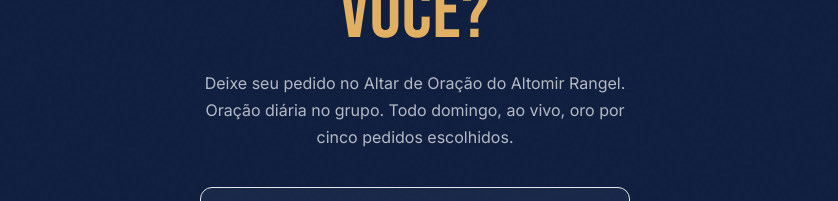
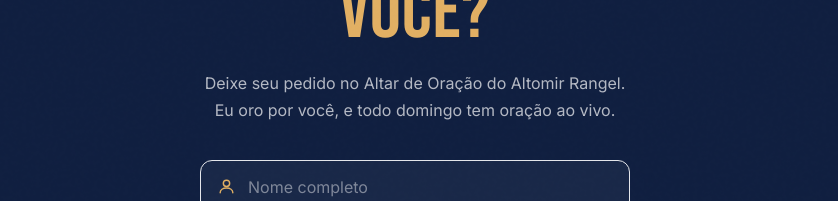
Before and after one commit to arthurrrangel/altomir-rangel, a Next.js app: page /altardanoite in a window 1280 px wide. Shown: the part 491-692 px from the top of the page, without its empty margins (225-1063 px from the left). Built offline with nearby package versions, Linux system fonts and the light colour scheme; a web font is replaced by a local one.

Commit message:
Update page.tsx

```diff
--- a/app/altardanoite/page.tsx
+++ b/app/altardanoite/page.tsx
@@ -5,11 +5,11 @@ export const metadata: Metadata = {
   metadataBase: new URL('https://www.ministerioarc.com'),
   title: 'Posso orar por você? | Altomir Rangel',
   description:
-    'Toda noite, uma oração por uma causa no grupo. Todo domingo, ao vivo, oro por cinco pedidos escolhidos. Deixe o seu.',
+    'Deixe seu pedido de oração. Eu oro por você, e todo domingo tem oração ao vivo. Altar de Oração do Altomir Rangel.',
   alternates: { canonical: '/altardanoite' },
   openGraph: {
     title: 'Posso orar por você? | Altomir Rangel',
-    description: 'Toda noite uma oração no grupo. Todo domingo, ao vivo, pelos pedidos escolhidos. Deixe o seu.',
+    description: 'Deixe seu pedido de oração. Eu oro por você, e todo domingo tem oração ao vivo.',
     url: '/altardanoite',
     siteName: 'Altomir Rangel',
     type: 'website',
@@ -19,7 +19,7 @@ export const metadata: Metadata = {
   twitter: {
     card: 'summary_large_image',
     title: 'Posso orar por você? | Altomir Rangel',
-    description: 'Toda noite uma oração no grupo. Todo domingo, ao vivo, pelos pedidos escolhidos.',
+    description: 'Deixe seu pedido de oração. Eu oro por você, e todo domingo tem oração ao vivo.',
     images: ['/altomir-og.jpg'],
   },
   robots: { index: true, follow: true },
@@ -65,7 +65,7 @@ export default function Page() {
         </h1>
 
         <p className="mt-5 max-w-[430px] font-inter text-[15px] leading-[1.7] text-[#FBFBFC]/70 sm:text-[16px]">
-          Deixe seu pedido no Altar de Oração do Altomir Rangel. Oração diária no grupo. Todo domingo, ao vivo, oro por cinco pedidos escolhidos.
+          Deixe seu pedido no Altar de Oração do Altomir Rangel. Eu oro por você, e todo domingo tem oração ao vivo.
         </p>
 
         <div className="mt-9 w-full max-w-[430px]">
```
